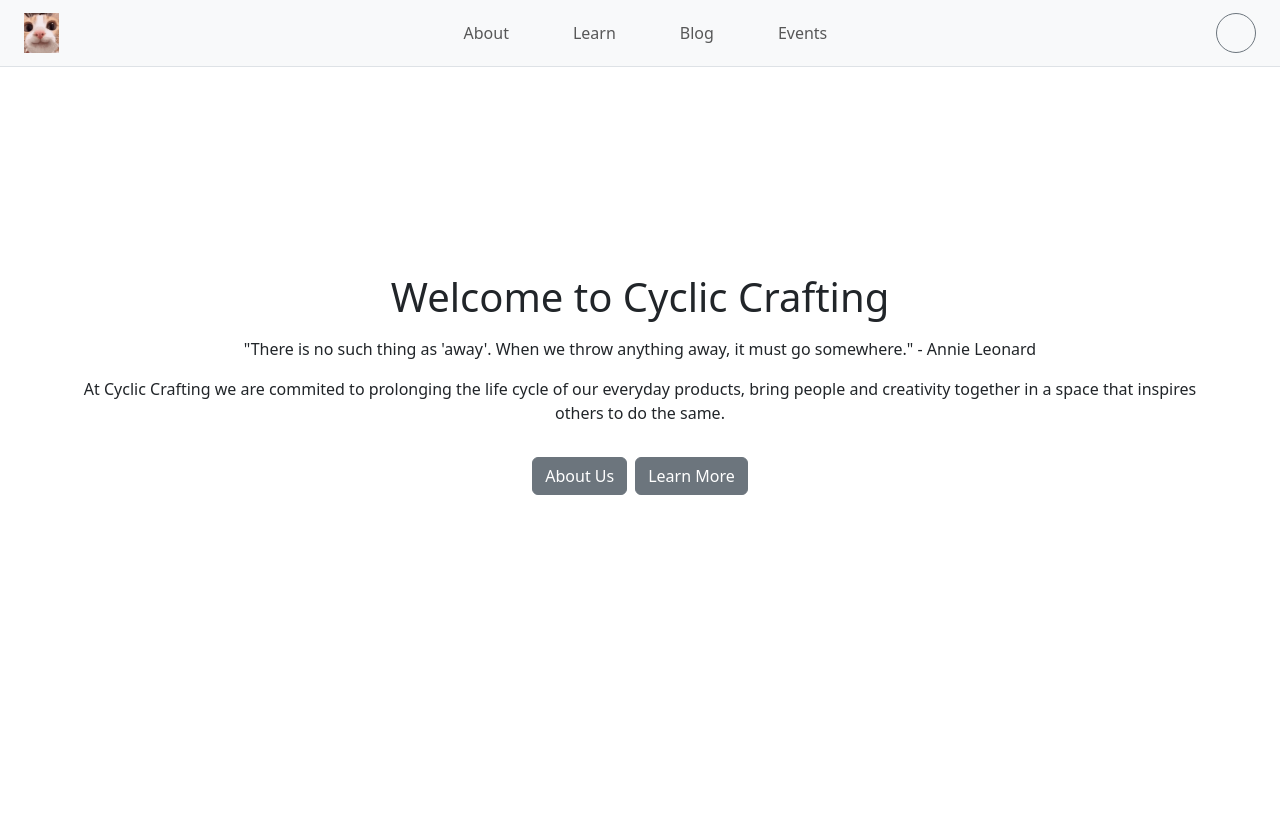
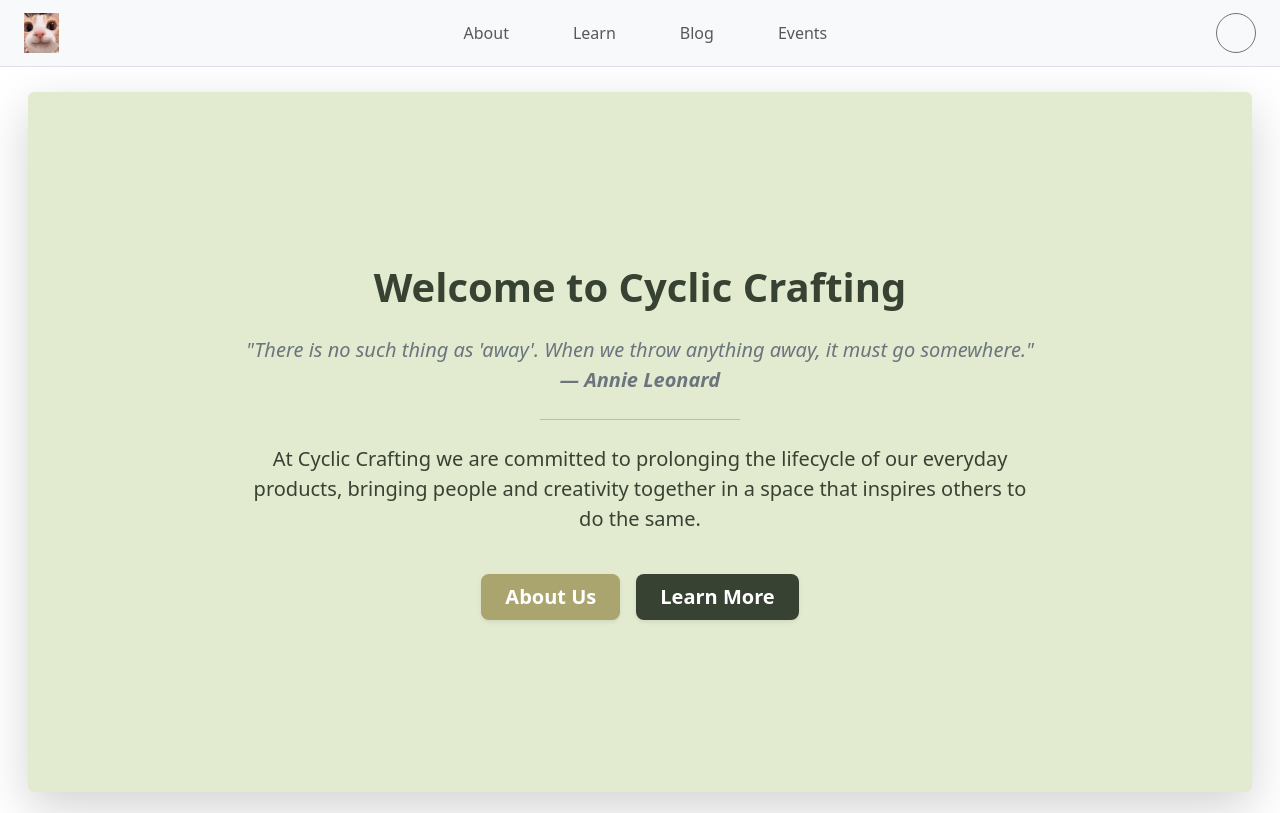
Before and after one commit to maddyhem/FIT5032Assignment-MH, a Vue app: page /main in a window 1280 px wide. Built offline with nearby package versions, Linux system fonts and the light colour scheme.

Commit message:
mainpage revamp to math theme

```diff
--- a/src/views/MainPage.vue
+++ b/src/views/MainPage.vue
@@ -1,27 +1,39 @@
 <template>
-
 <!-- MAIN CONTENTS -->
 
-    <div class="container d-flex flex-column justify-content-center align-items-center" style="height: calc(100vh - 150px);">
-        <h1 class="text-center mb-3">Welcome to Cyclic Crafting</h1>
-        <div class="row mb-3 text-center gap-3">
-            <div class="col-12">
-                <p>"There is no such thing as 'away'. When we throw anything away, it must go somewhere." - Annie Leonard</p>
-                <p> At Cyclic Crafting we are commited to prolonging the life cycle of our everyday products, bring people and creativity together in a space
-                    that inspires others to do the same.
-                </p>
-            </div>
-        </div>
-        <form>
-            <div class="row justify-content-center mb-3">
-                <div class="col-auto d-flex gap-2">
-                    <button type="button" class="btn btn-secondary">About Us</button>
-                    <button type="button" class="btn btn-secondary">Learn More</button>
+    <div class="container-fluid mt-1 d-flex justify-content-center align-items-center p-3" style="min-height: calc(100vh - 58px);">
+        <div class="card p-4 shadow-lg border-0 d-flex flex-column justify-content-center align-items-center"
+             style="width: 98%; min-height: calc(100vh - 100px); background-color: #e2ead0; backdrop-filter: blur(10px)">
+
+            <div class="text-center" style="max-width: 800px;">
+                <!-- Title -->
+                <h1 class="fw-bold mb-4" style="color: #384232;">Welcome to Cyclic Crafting</h1>
+
+                <!-- Tagline -->
+                <div class="row mb-4 justify-content-center">
+                    <div class="col-12 text-secondary fs-5 lh-base">
+                        <p class="fst-italic mb-3">
+                            "There is no such thing as 'away'. When we throw anything away, it must go somewhere."
+                            <br>
+                            <span class="fw-semibold">— Annie Leonard</span>
+                        </p>
+                        <hr class="w-25 mx-auto my-4" style="color: #384232; opacity: 0.25;">
+                        <p style="color: #384232;">
+                            At Cyclic Crafting we are committed to prolonging the lifecycle of our everyday products,
+                            bringing people and creativity together in a space that inspires others to do the same.
+                        </p>
+                    </div>
+                </div>
+
+                <!-- Buttons -->
+                <div class="d-flex gap-3 justify-content-center mt-2">
+                    <button type="button" class="btn btn-lg px-4 py-2 fw-semibold text-white shadow-sm border-0" style="background-color: #aaa46e;">About Us</button>
+                    <button type="button" class="btn btn-lg px-4 py-2 fw-semibold text-white shadow-sm border-0" style="background-color: #384232;">Learn More</button>
                 </div>
             </div>
-        </form>
+
+        </div>
     </div>
-
 </template>
 
 
```
